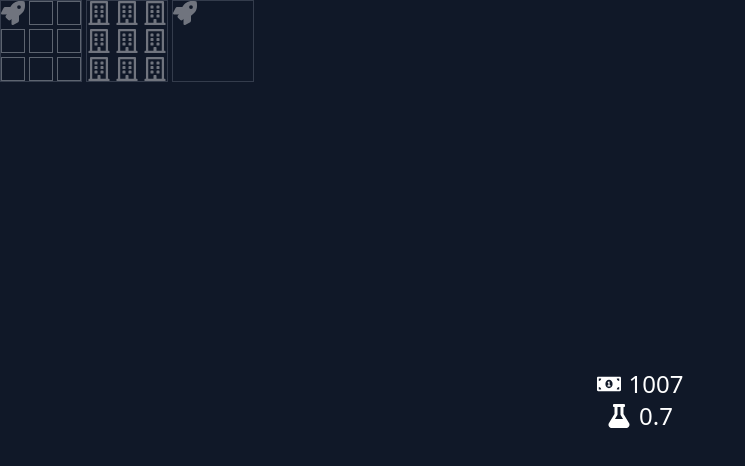
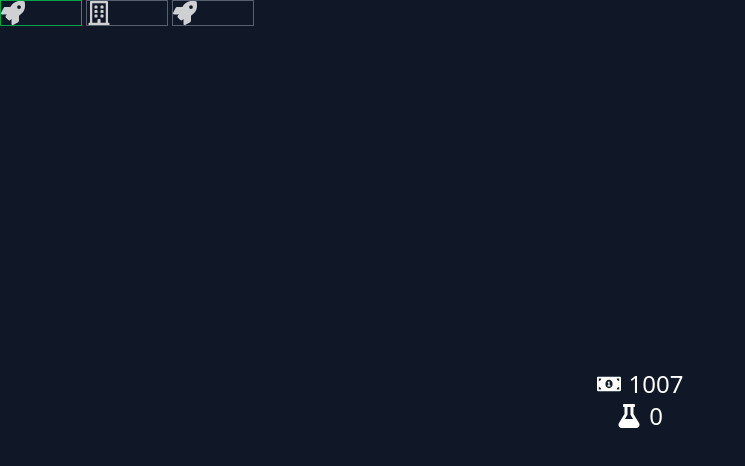
Before and after one commit to barro32/space-clicker, a React (Vite) app: page / in a window 1280 px wide. Shown: the top 466 px of the page, without its empty margins (0-745 px from the left). Built offline with nearby package versions, Linux system fonts and the light colour scheme.

Commit message:
science production

```diff
--- a/src/RocketBackground.tsx
+++ b/src/RocketBackground.tsx
@@ -4,11 +4,11 @@ import { FaRegBuilding, FaRocket } from "react-icons/fa"
 export function RocketBackground() {
   const { rockets, spaceports, spaceportCapacity, toggleSpaceport, buildSpaceport, buildRocket } = useGameStore()
   return (
-    <div className="absolute top-0 left-0 opacity-40 flex flex-wrap gap-1">
+    <div className="absolute top-0 left-0 opacity-80 flex flex-wrap gap-1">
       {spaceports.map((sp, spIndex) => {
         const fill = Math.max(0, Math.min(spaceportCapacity, rockets - spIndex * spaceportCapacity))
         return (
-          <div key={spIndex} onClick={() => toggleSpaceport(spIndex)} className="cursor-pointer grid grid-cols-3 gap-1 border border-gray-500">
+          <div key={spIndex} onClick={() => toggleSpaceport(spIndex)} className={`cursor-pointer grid grid-cols-3 gap-1 border ${sp.type === "cargo" ? "border-green-500" : "border-blue-500"}`}>
             {Array.from({ length: spaceportCapacity }).map((_, i) =>
               i < fill
                 ? <FaRocket key={i} className="text-2xl" />
@@ -17,7 +17,11 @@ export function RocketBackground() {
           </div>
         )
       })}
-      <button className="cursor-pointer grid grid-cols-3 gap-1 border border-gray-500" onClick={buildSpaceport}><FaRegBuilding className="text-2xl" /><FaRegBuilding className="text-2xl" /><FaRegBuilding className="text-2xl" /><FaRegBuilding className="text-2xl" /><FaRegBuilding className="text-2xl" /><FaRegBuilding className="text-2xl" /><FaRegBuilding className="text-2xl" /><FaRegBuilding className="text-2xl" /><FaRegBuilding className="text-2xl" /></button>
+      <button className="cursor-pointer grid grid-cols-3 gap-1 border border-gray-500" onClick={buildSpaceport}>
+        {Array.from({ length: spaceportCapacity }).map((_, i) => (
+          <FaRegBuilding key={i} className="text-2xl" />
+        ))}
+      </button>
       <button className="cursor-pointer grid grid-cols-3 gap-1 border border-gray-500" onClick={buildRocket}><FaRocket className="text-2xl"/></button>
     </div>
   )
--- a/src/useGameStore.ts
+++ b/src/useGameStore.ts
@@ -28,12 +28,22 @@ export const useGameStore = create<GameState>((set, get) => ({
   rockets: 1,
   rocketCost: 10,
   profitPerRocket: 1,
-  spaceportCapacity: 9,
+  spaceportCapacity: 1,
   spaceports: [{ type: "cargo" }],
   spaceportCost: 100,
   tick: () => set(state => {
-    let newMoney = state.money + state.rockets * state.profitPerRocket;
-    let newScience = state.science + state.rockets * 0.1;
+    let cargoProd = 0;
+    let sciProd = 0;
+    for (let i = 0; i < state.spaceports.length; i++) {
+      let fill = Math.max(0, Math.min(state.spaceportCapacity, state.rockets - i * state.spaceportCapacity));
+      if (state.spaceports[i].type === "cargo") {
+        cargoProd += fill * state.profitPerRocket;
+      } else {
+        sciProd += fill;
+      }
+    }
+    let newMoney = state.money + cargoProd;
+    let newScience = state.science + sciProd;
     let newRockets = state.rockets;
     let newSpaceports = [...state.spaceports];
 
```
